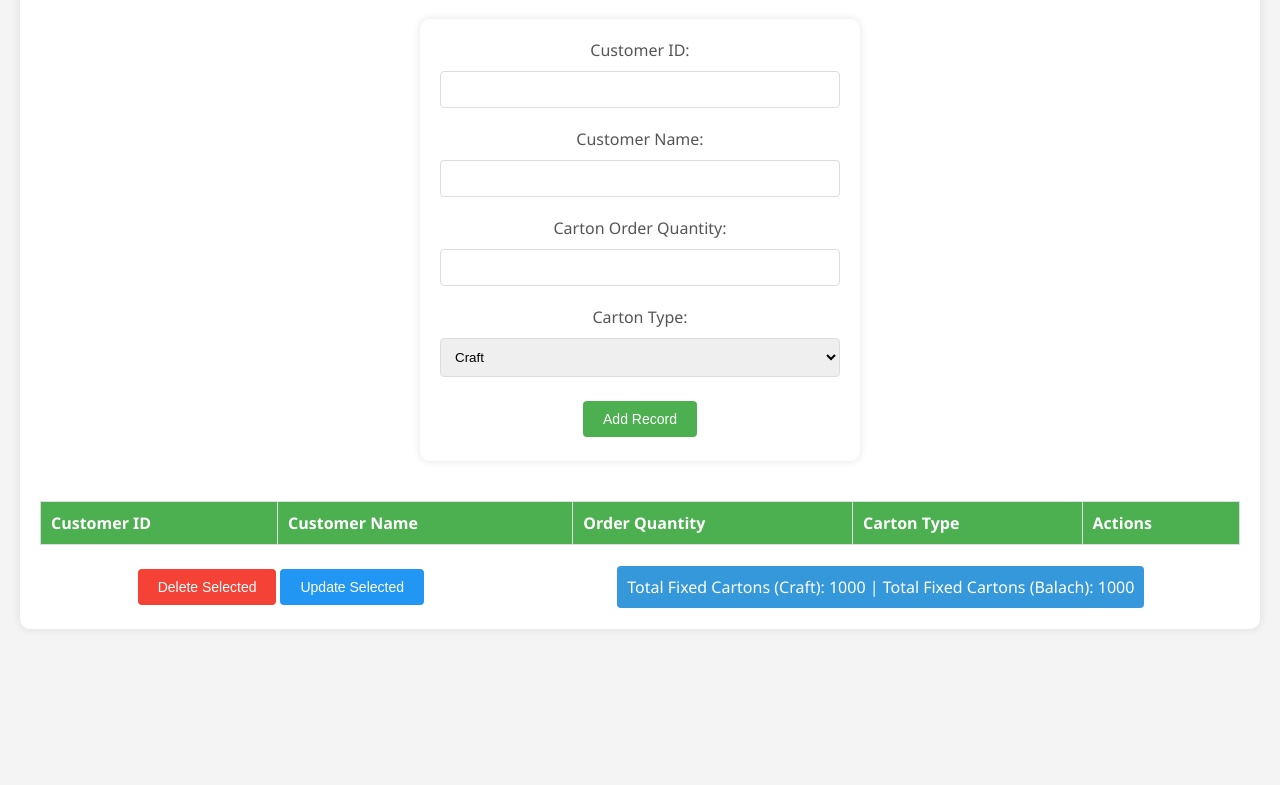
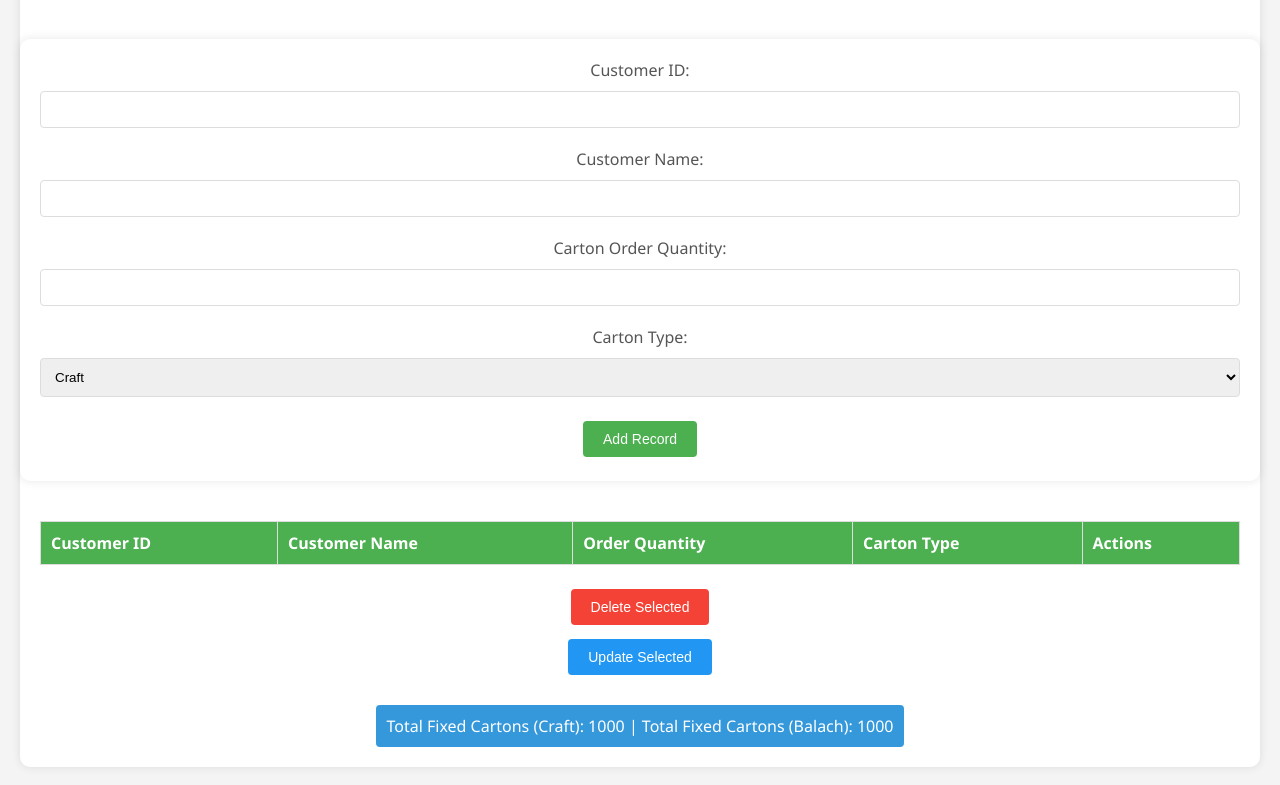
Before and after one commit to rohailrasheed/Web, a plain HTML site: page index.htm in a window 1280 px wide. Shown: the part 107-892 px from the top of the page. Before the commit the page ends 800 px from the top, so only its background shows below. Drawn offline with Linux system fonts and the light colour scheme.

Commit message:
index.htm

```diff
--- a/index.htm
+++ b/index.htm
@@ -14,8 +14,7 @@
 
         .dashboard {
             display: flex;
-            flex-wrap: wrap;
-            justify-content: space-around;
+            flex-direction: column;
             align-items: center;
             padding: 20px;
             background-color: #fff;
@@ -31,11 +30,12 @@
         }
 
         .dashboard .form-container {
-            width: 400px;
+            width: 100%;
             padding: 20px;
             background-color: #fff;
             border-radius: 10px;
             box-shadow: 0 0 10px rgba(0, 0, 0, 0.1);
+            margin-top: 20px;
         }
 
         .dashboard form {
@@ -103,13 +103,14 @@
 
         .dashboard .record-actions {
             display: flex;
-            justify-content: space-between;
+            flex-direction: column;
             align-items: center;
             margin-top: 20px;
         }
 
         .dashboard .record-actions button {
             background-color: #f44336;
+            margin-bottom: 10px;
         }
 
         .dashboard .record-actions button.edit {
```
